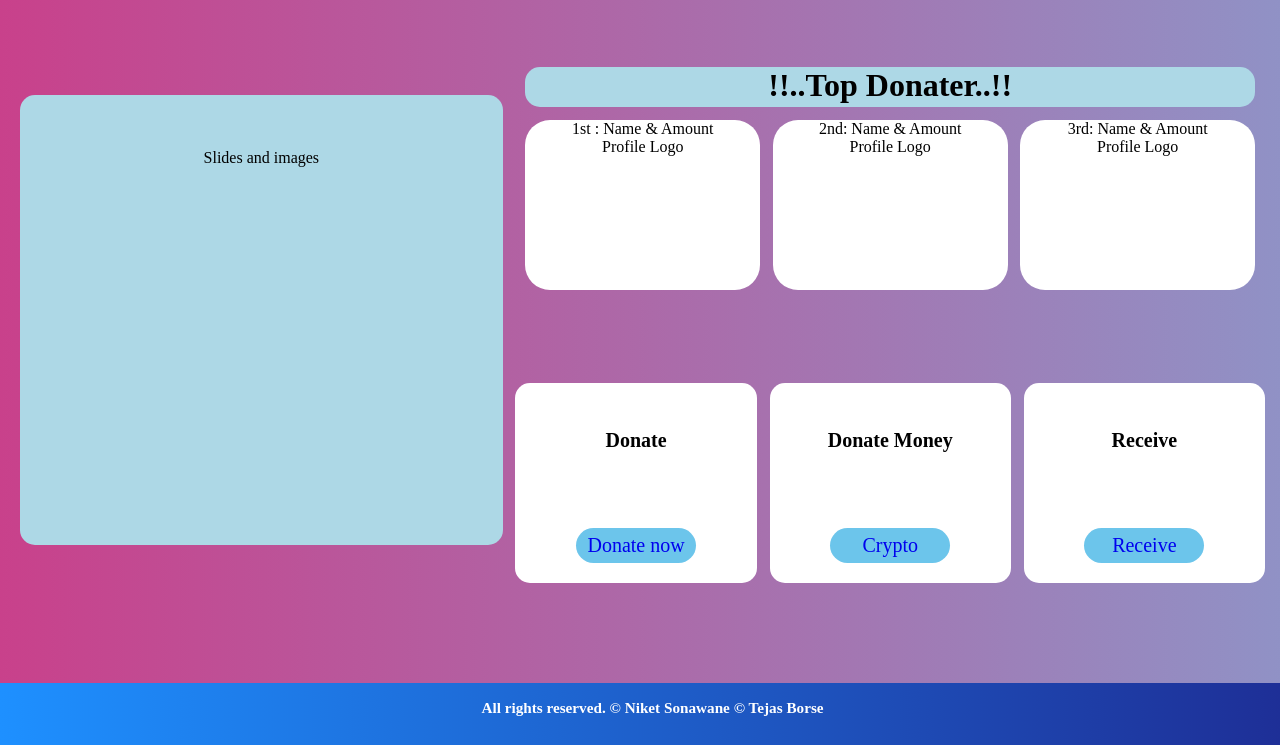
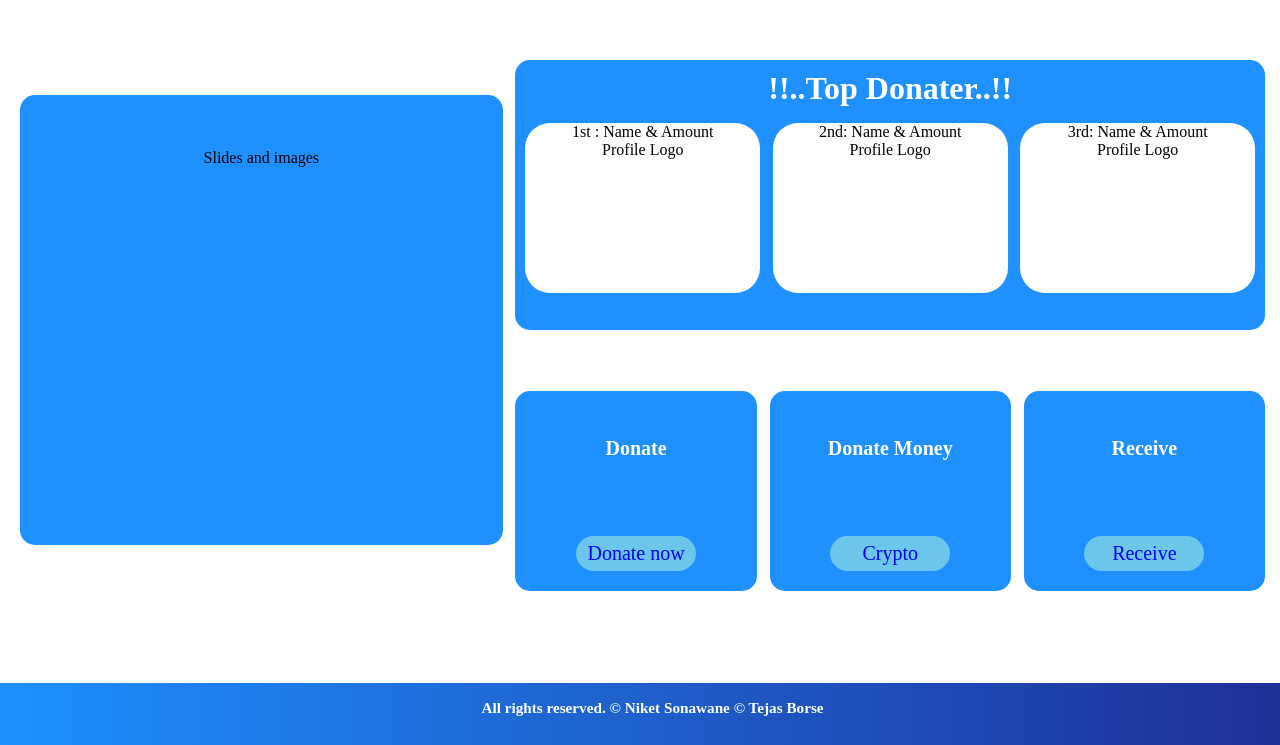
Before and after one commit to tejasborse123/Donation_Website, a PHP site: page / in a window 1280 px wide. Shown: the part 55-800 px from the top of the page. Run offline with PHP 8.4, Linux system fonts and the light colour scheme.

Commit message:
code in format

```diff
--- a/homecss.css
+++ b/homecss.css
@@ -52,9 +52,8 @@ html,body{
 }
 
 body{
-    background: linear-gradient( to right,#2193b0,#dd2476,#6cc5eb);
+    background: white;
     background-size: 400% 400%;
-    animation: animate-background 10s infinite ease-in-out;
 }
 
 @keyframes animate-background{
@@ -88,15 +87,17 @@ body{
 .content1{
   height: 450px;
   width: 100%;
-  background: #ADD8E6;
+  background: dodgerblue;
   grid-area: content1;
   border-radius: 15px;
   min-width: 200px;
 }
 
 .content2{
-  height: 200px;
+  height: 270px;
+  margin-top: 60px;
   width: 100%;
+  background: dodgerblue;
   grid-area: content2;
   border-radius: 15px;
   display: grid;
@@ -112,7 +113,7 @@ body{
 .topdonaterhead{
   height: 40px;
   width: 100%;
-  background: #ADD8E6;
+  background: dodgerblue;
   grid-area: topdonaterhead;
   border-radius: 15px;
 }
@@ -147,7 +148,8 @@ body{
 .content3{
   height: 200px;
   width: 100%;
-  background: white;
+  color: white;
+  background: dodgerblue;
   grid-area: content3;
   border-radius: 15px;
   font-size: 20px;
@@ -157,23 +159,37 @@ body{
 .content4{
   height: 200px;
   width: 100%;
-  background-color: white;
+  background-color: dodgerblue;
   grid-area: content4;
   border-radius: 15px;
   font-size: 20px;
   min-width: 200px;
+  color: white;
 }
 
 .content5{
   height: 200px;
   width: 100%;
-  background: white;
+  color: white;
+  background: dodgerblue;
   grid-area: content5;
   border-radius: 15px;
   font-size: 20px;
   min-width: 200px;
 }
+.content3:hover{
 
+    box-shadow: 0 0 12px black;
+}
+
+.content4:hover{
+
+    box-shadow: 0 0 12px black;
+}
+.content5:hover{
+
+    box-shadow: 0 0 12px black;
+}
 #donatebtn{
     border-radius: 25px;
     border: none;
@@ -189,7 +205,7 @@ body{
 
    #donatebtn:hover{
 
-    color: white;
+    box-shadow: 0 0 12px black;
 
 
    }
@@ -207,6 +223,11 @@ body{
     background: #6cc5eb;
    }
 
+   #cryptobtn:hover{
+
+    box-shadow: 0 0 12px black;
+}
+
   #receivebtn{
     border-radius: 25px;
     border: none;
@@ -219,6 +240,10 @@ body{
     color: white;
     background: #6cc5eb;
    }
+   #receivebtn:hover{
+
+    box-shadow: 0 0 12px black;
+}
 
 @media screen and (max-width: 600px){
   .Page{
--- a/index.html
+++ b/index.html
@@ -43,7 +43,7 @@
 
       <div class="content1"><br><br><br>Slides and images</div>
       <div class="content2"><br><br><br>
-            <div class="topdonaterhead" >
+            <div class="topdonaterhead" style="color: white;" >
                     <h1>!!..Top Donater..!!</h1>
             </div>
             <div class="Top-1">
--- a/profile.css
+++ b/profile.css
@@ -115,6 +115,7 @@ body{
 .container button{
 	margin-top: 25px;
 	position: relative;
+    border-style: none;
 	padding: 10px 30px;
 	width: 200px;
 	color: #fff;
```
Also changed, not shown: profile.html (+9 -6 lines).
